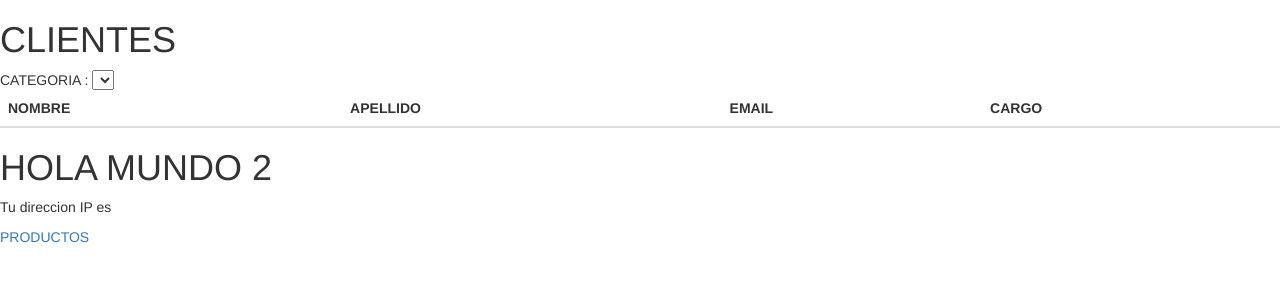
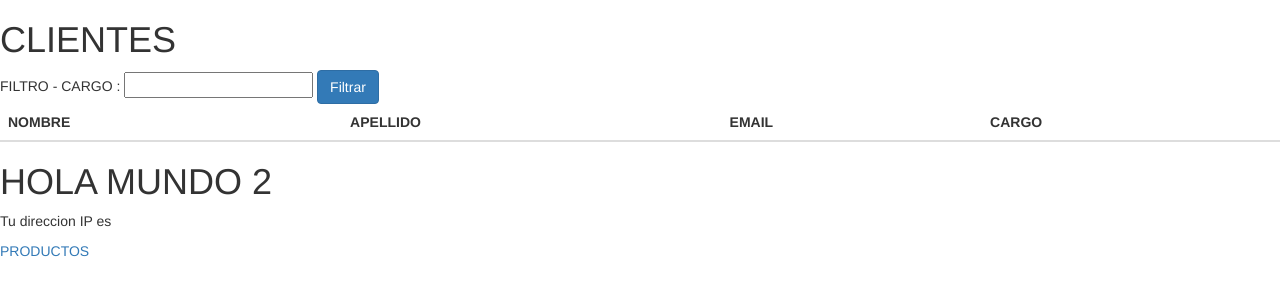
Before and after one commit to carolina0204/proyecto-email, a Flask app: page / in a window 1280 px wide. Shown: the part 52-352 px from the top of the page. Run offline with Flask 2, Linux system fonts and the light colour scheme; data that the repository does not hold is empty; some libraries are stand-ins or nearby versions.

Commit message:
Filtro Busqueda Cargo

```diff
--- a/main.py
+++ b/main.py
@@ -6,8 +6,11 @@
 from flask_wtf import FlaskForm
 from wtforms import StringField,SubmitField
 from wtforms.validators import DataRequired
+from flask import Blueprint
+
 
 app = Flask(__name__)
+mod = Blueprint('users', __name__)
 
 app.config['MYSQL_HOST']= 'localhost'
 app.config['MYSQL_USER']= 'root'
@@ -36,19 +39,30 @@
 
 
 
-@app.route('/')
+@app.route('/', methods=['GET','POST'])
 def index():
+
     cur = mysql.connection.cursor()
-    cur.execute('select nombre,apellido,email,cargo from usuario')
+    cur.execute('SELECT nombre,apellido,email,cargo FROM usuario')
     data = cur.fetchall()
     cur.close()
 
+    if request.method == 'POST' :
+        cargoId = request.form['cargo']
+        sqlProducto = "SELECT nombre,apellido,email,cargo FROM usuario where cargo like '%"+cargoId+"%'"
+    else:
+        sqlProducto = "SELECT nombre,apellido,email,cargo FROM usuario"
+
+    cur2 = mysql.connection.cursor()
+    cur2.execute(sqlProducto)
+    data = cur2.fetchall()
+    cur2.close()
+
     print(data)
+
     context2 ={
-        'data':data
+        'data': data
     }
-
-
     """context = {
         'nombre':name,
         'user_ip':user_ip,
@@ -57,7 +71,6 @@
     return render_template('index.html',**context2)
 
 @app.route('/productos', methods=['GET','POST'])
-
 def productos():
 
     cur1 = mysql.connection.cursor()
--- a/templates/index.html
+++ b/templates/index.html
@@ -4,11 +4,9 @@
 
 	<H1>CLIENTES</H1>
 	<form action={{url_for('index')}} method='POST'>
-		CATEGORIA : <select name=categoria onclick="this.form.submit()">
-			{% for categoria in datacategoria%}
-				<option value="{{ categoria.0}}">{{categoria.1}}</option>
-			{% endfor%}
-		</select>
+		FILTRO - CARGO : <input name="cargo"></input>
+			<button class="btn btn-primary" onsubmit="this.form.submit()">Filtrar</button>
+
 
 	</form>
 	<table class="table table-dark table-striped">
```
Also changed, not shown: templates/productos.html (+11 -2 lines), templates/style.css (added, +15 -0 lines).
